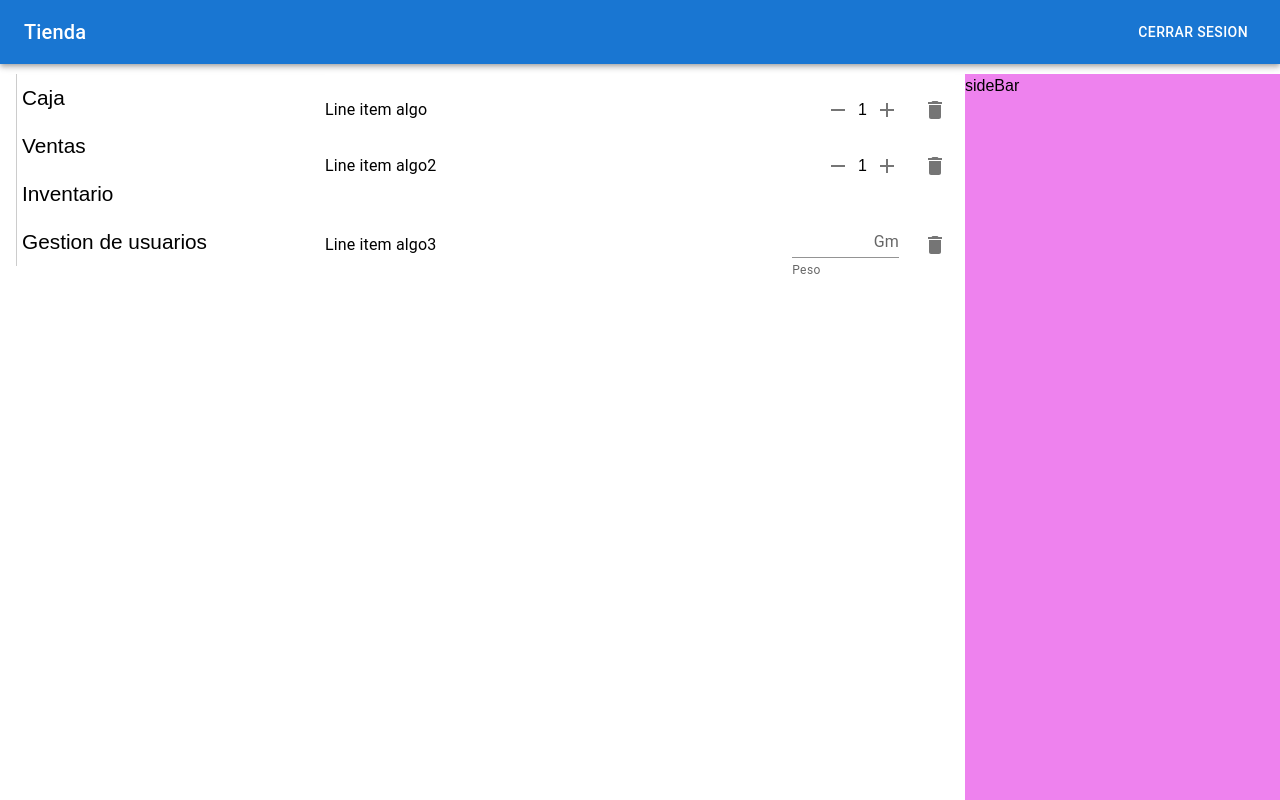
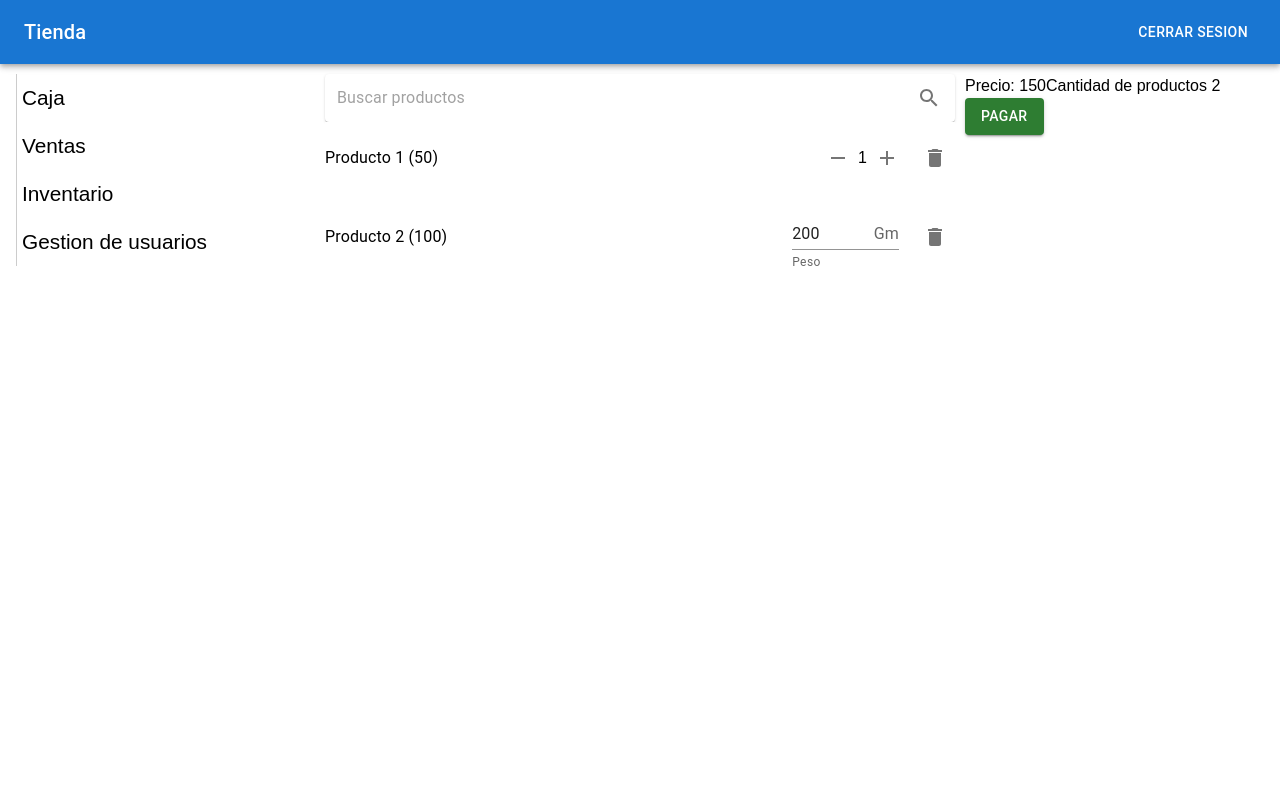
Before and after one commit to Irineo-1/Gestor-tienda-abarrotes, a Next.js app: page /punto_venta in a window 1280 px wide. Built offline with nearby package versions, Linux system fonts and the light colour scheme.

Commit message:
Se termino de diseñar la parte de la caja

```diff
--- /dev/null
+++ b/src/app/componentes/DetallesCompra.tsx
@@ -0,0 +1,32 @@
+'use client'
+
+import { useAppSelector } from '@/app/redux/hooks'
+import { useState } from 'react';
+import FormDialog from './FormDialog';
+import Button from '@mui/material/Button';
+
+export default function DetallesCompra() {
+
+  const [isOpenForm, setIsOpenForm] = useState(false)
+
+  const cantidadProductos = useAppSelector(state => state.cuenta.cantidadProductos)
+  const precioTotal = useAppSelector(state => state.cuenta.precioTotal)
+
+  const getPago = (pago: number) => {
+    console.log(pago)
+  }
+
+  return (
+      <div className='p-4 mr-1 border border-gray-300 rounded-xl'>
+
+        <span className='text-xl w-full block mb-4'>Precio: {precioTotal}</span>
+        <span className='text-lg w-full block mb-4'>Cantidad de productos {cantidadProductos}</span>
+
+        <Button variant="contained" color="success" onClick={() => setIsOpenForm(true)}>
+          Pagar
+        </Button>
+
+        <FormDialog precioTotal={precioTotal} open={isOpenForm} setOpen={setIsOpenForm} getPago={getPago}/>
+      </div>
+    )
+}
--- /dev/null
+++ b/src/app/componentes/FormDialog.tsx
@@ -0,0 +1,86 @@
+'use client'
+import { useState, Fragment, ChangeEvent } from 'react';
+import Button from '@mui/material/Button';
+import TextField from '@mui/material/TextField';
+import Dialog from '@mui/material/Dialog';
+import DialogActions from '@mui/material/DialogActions';
+import DialogContent from '@mui/material/DialogContent';
+import DialogTitle from '@mui/material/DialogTitle';
+import ErrorAlert from '@/app/alets/Error';
+import SuccsessAlert from '@/app/alets/Success';
+
+type FormDialogProps = {
+  open: boolean
+  setOpen: (open: boolean) => void
+  precioTotal: number
+  getPago: (pago: number) => void
+}
+
+export default function FormDialog({open, setOpen, precioTotal, getPago} : FormDialogProps) {
+
+  const [pago, setPago] = useState(0);
+  const [cambio, setCambio] = useState(0);
+  const [isOpenSuccessAlert, setIsOpenSuccessAlert] = useState(false)
+  const [isOpenErrorAlert, setIsOpenErrorAlert] = useState(false)
+
+  const handleClose = () => {
+    setOpen(false);
+  }
+
+  const handlePago = () => {
+
+    if(pago < precioTotal) return setIsOpenErrorAlert(true)
+    getPago(pago)
+    setPago(0)
+    setIsOpenSuccessAlert(true)
+    handleClose()
+  }
+
+  const calcularCambio = (e: ChangeEvent<HTMLInputElement | HTMLTextAreaElement>) => {
+    setPago(parseInt(e.target.value))
+
+    console.log(e.target.value)
+    if(e.target.value.trim() == '') return setCambio(0)
+    if(parseInt(e.target.value) < precioTotal) return setCambio(0)
+
+    setCambio(parseInt(e.target.value) - precioTotal)
+  }
+
+  return (
+    <Fragment>
+      <Dialog
+        fullWidth={true}
+        maxWidth='sm'
+        open={open}
+        onClose={handleClose}
+      >
+        <DialogTitle>Total a pagar: <strong>{precioTotal}</strong></DialogTitle>
+        <DialogContent>
+
+          <span className='mb-4 block'>Cambio a dar: <strong>{cambio}</strong></span>
+
+          <TextField
+            autoFocus
+            required
+            margin="dense"
+            id="pago"
+            name="pago"
+            label="Pago con: "
+            type="number"
+            value={pago}
+            onChange={(e) => calcularCambio(e)}
+            fullWidth
+            variant="standard"
+          />
+        </DialogContent>
+        <DialogActions>
+          <Button onClick={handleClose}>Cancelar</Button>
+          <Button onClick={handlePago}>Pagar</Button>
+        </DialogActions>
+      </Dialog>
+
+      <ErrorAlert open={isOpenErrorAlert} mensage='El pago no puede ser menor al precio total' setOpen={setIsOpenErrorAlert}/>
+      <SuccsessAlert open={isOpenSuccessAlert} mensage='El pago se ha realizado con éxito' setOpen={setIsOpenSuccessAlert}/>
+    </Fragment>
+  );
+}
--- a/src/app/componentes/Productos.tsx
+++ b/src/app/componentes/Productos.tsx
@@ -1,5 +1,5 @@
 'use client'
-import * as React from 'react';
+import { useState, Fragment } from 'react';
 import List from '@mui/material/List';
 import ListItem from '@mui/material/ListItem';
 import ListItemText from '@mui/material/ListItemText';
@@ -11,15 +11,20 @@ import FormControl from '@mui/material/FormControl';
 import Input from '@mui/material/Input';
 import InputAdornment from '@mui/material/InputAdornment';
 import FormHelperText from '@mui/material/FormHelperText';
-import { Producto } from '@/app/interfaces/producto'
+import Paper from '@mui/material/Paper';
+import InputBase from '@mui/material/InputBase';
+import SearchIcon from '@mui/icons-material/Search';
+import { Producto } from '@/app/interfaces/producto';
+import { setCantidadProductos, setPrecioTotal } from '@/app/redux/Compra';
+import { useAppDispatch } from '@/app/redux/hooks';
 
-interface ProductosProps {
-  productosProps: Producto[]
-}
+export default function Productos() {
 
-export default function Productos({productosProps}: ProductosProps) {
+  let [productos, setProductos] = useState<Producto[]>([{cantidad: 1, nombre: "Producto 1", typo: "contable", gramos: 0, precio: 50}, {cantidad: 1, nombre: "Producto 2", typo: "gramaje", gramos: 200, precio: 100}])
+  const dispatch = useAppDispatch()
 
-  let [productos, setProductos] = React.useState<Producto[]>(productosProps)
+  dispatch(setCantidadProductos(productos.length))
+  dispatch(setPrecioTotal(productos.reduce((acc, every_item) => acc + every_item.precio * every_item.cantidad, 0)))
 
   function agregarCantidad(producto: Producto) {
     setProductos((productos) => {
@@ -32,6 +37,8 @@ export default function Productos({productosProps}: ProductosProps) {
         return every_item
       })
     })
+
+    dispatch(setPrecioTotal(productos.reduce((acc, every_item) => acc + every_item.precio * every_item.cantidad, 0)))
   }
 
   function quitarCantidad(producto: Producto) {
@@ -46,18 +53,22 @@ export default function Productos({productosProps}: ProductosProps) {
         return every_item
       })
     })
+
+    dispatch(setPrecioTotal(productos.reduce((acc, every_item) => acc + every_item.precio * every_item.cantidad, 0)))
   }
 
   function deleteProduct(nombre: string) {
     setProductos((productos) => {
       return productos.filter(every_item => every_item.nombre !== nombre)
     })
+
+    dispatch(setCantidadProductos(productos.length))
   }
 
   function escojerTypoCantidad(element: Producto) {
     if(element.typo === "contable") {
       return (
-        <React.Fragment>
+        <Fragment>
           <IconButton aria-label="quitar" onClick={() => quitarCantidad(element)}>
             <RemoveIcon />
           </IconButton>
@@ -65,7 +76,7 @@ export default function Productos({productosProps}: ProductosProps) {
           <IconButton aria-label="agregar" onClick={() => agregarCantidad(element)}>
             <AddIcon />
           </IconButton>
-        </React.Fragment>
+        </Fragment>
       )
     }
     else if(element.typo === "gramaje") {
@@ -73,6 +84,7 @@ export default function Productos({productosProps}: ProductosProps) {
         <FormControl variant="standard" sx={{ m: 1, mt: 3, width: '12ch' }}>
           <Input
             id="standard-adornment-weight"
+            value={element.gramos}
             endAdornment={<InputAdornment position="end">Gm</InputAdornment>}
             aria-describedby="standard-weight-helper-text"
             inputProps={{
@@ -86,6 +98,23 @@ export default function Productos({productosProps}: ProductosProps) {
   }
 
   return (
+
+    <>
+      <Paper
+        component="form"
+        className='my-1'
+        sx={{ p: '2px 4px', display: 'flex', alignItems: 'center', width: "100%" }}
+      >
+        <InputBase
+          sx={{ ml: 1, flex: 1 }}
+          placeholder="Buscar productos"
+          inputProps={{ 'aria-label': 'search google maps' }}
+        />
+        <IconButton type="button" sx={{ p: '10px' }} aria-label="search">
+          <SearchIcon />
+        </IconButton>
+      </Paper>
+
       <List sx={{ bgcolor: 'background.paper' }}>
         {(productos.length > 0) ? productos.map((every_item, id) => (
           <ListItem
@@ -97,12 +126,14 @@ export default function Productos({productosProps}: ProductosProps) {
               </IconButton>
             }
           >
-          <ListItemText primary={`Line item ${every_item.nombre}`} />
+            <ListItemText primary={`${every_item.nombre}  (${every_item.precio})`} />
 
             {escojerTypoCantidad(every_item)}
 
           </ListItem>
         )) : []}
       </List>
+
+    </>
   );
 }
--- /dev/null
+++ b/src/app/interfaces/IDetallesCompra.tsx
@@ -0,0 +1,4 @@
+export interface IDetallesCompra {
+    precioTotal: number;
+    cantidadProductos: number;
+}
--- a/src/app/interfaces/producto.tsx
+++ b/src/app/interfaces/producto.tsx
@@ -2,5 +2,6 @@ export interface Producto {
     nombre: string,
     cantidad: number,
     gramos: number,
-    typo: string
+    typo: string,
+    precio: number
 }
--- a/src/app/punto_venta/page.tsx
+++ b/src/app/punto_venta/page.tsx
@@ -1,31 +1,26 @@
 'use client'
 
 import { useRouter } from 'next/navigation'
-import { useState } from 'react'
-import Header from '../componentes/Header'
-import Productos from '../componentes/Productos'
-import Navbar from '../componentes/Navbar'
+import Header from '@/app/componentes/Header'
+import Productos from '@/app/componentes/Productos'
+import Navbar from '@/app/componentes/Navbar'
+import DetallesCompra from '@/app/componentes/DetallesCompra'
+import { Provider } from 'react-redux'
+import {store} from '../redux/store'
 import '@/app/styles/punto_venta.css'
-import { Producto } from '@/app/interfaces/producto'
 
 export default function Punto_venta() {
 
     const router = useRouter()
 
-    let productos: Producto[] = [
-      {"nombre": "algo", "cantidad": 1, "gramos": 0, "typo": "contable"},
-      {"nombre": "algo2", "cantidad": 1, "gramos": 0, "typo": "contable"},
-      {"nombre": "algo3", "cantidad": 0, "gramos": 200, "typo": "gramaje"}]
-
-
     return (
-      <>
+      <Provider store={store}>
         <div className="contenedor">
-            <div className="header"><Header /></div>
-            <div className="navbar"><Navbar /></div>
-            <div className="main"><Productos productosProps={productos}/></div>
-            <aside className="sidebar">sideBar</aside>
+          <div className="header"><Header /></div>
+          <div className="navbar"><Navbar /></div>
+          <div className="main"><Productos /></div>
+          <div className="sidebar"><DetallesCompra /></div>
         </div>
-      </>
+      </Provider>
     );
   }
--- /dev/null
+++ b/src/app/redux/Compra.tsx
@@ -0,0 +1,26 @@
+import { createSlice, PayloadAction } from "@reduxjs/toolkit";
+import { IDetallesCompra } from "../interfaces/IDetallesCompra";
+import { RootState } from "./store";
+
+const initialState: IDetallesCompra = {
+    precioTotal: 0,
+    cantidadProductos: 0,
+}
+
+export const cuentaSlice = createSlice({
+    name: 'cuenta',
+    initialState,
+    reducers: {
+        setPrecioTotal: (state, action: PayloadAction<number>) => {
+            state.precioTotal = action.payload
+        },
+        setCantidadProductos: (state, action: PayloadAction<number>) => {
+            state.cantidadProductos = action.payload
+        }
+    }
+})
+
+export const { setPrecioTotal, setCantidadProductos } = cuentaSlice.actions
+export const selectPrecioTotal = (state: RootState) => state.cuenta.precioTotal
+
+export default cuentaSlice.reducer
--- /dev/null
+++ b/src/app/redux/counterSlice.tsx
@@ -0,0 +1,36 @@
+import { createSlice, PayloadAction } from '@reduxjs/toolkit'
+import { RootState } from '@/app/redux/store'
+
+interface CounterState {
+    value: number
+}
+
+const initialState: CounterState = {
+    value: 0
+}
+
+export const counterSlice = createSlice({
+  name: 'counter',
+  initialState,
+  reducers: {
+    increment: state => {
+      // Redux Toolkit allows us to write "mutating" logic in reducers. It
+      // doesn't actually mutate the state because it uses the Immer library,
+      // which detects changes to a "draft state" and produces a brand new
+      // immutable state based off those changes
+      state.value += 1
+    },
+    decrement: state => {
+      state.value -= 1
+    },
+    incrementByAmount: (state, action: PayloadAction<number>) => {
+      state.value += action.payload
+    }
+  }
+})
+
+// Action creators are generated for each case reducer function
+export const { increment, decrement, incrementByAmount } = counterSlice.actions
+export const selectCount = (state: RootState) => state.counter.value
+
+export default counterSlice.reducer
--- /dev/null
+++ b/src/app/redux/hooks.tsx
@@ -0,0 +1,5 @@
+import { useDispatch, useSelector } from 'react-redux'
+import type { AppDispatch, RootState } from './store'
+
+export const useAppDispatch = useDispatch.withTypes<AppDispatch>()
+export const useAppSelector = useSelector.withTypes<RootState>()
--- /dev/null
+++ b/src/app/redux/store.tsx
@@ -0,0 +1,15 @@
+import { configureStore } from '@reduxjs/toolkit'
+import counterReduce from '@/app/redux/counterSlice'
+import cuentaReducer from './Compra'
+
+export const store = configureStore({
+  reducer: {
+    counter: counterReduce,
+    cuenta: cuentaReducer
+  }
+})
+
+export type RootState = ReturnType<typeof store.getState>
+// Inferred type: {posts: PostsState, comments: CommentsState, users: UsersState}
+export type AppDispatch = typeof store.dispatch
+export type AppStore = typeof store
--- a/src/app/styles/punto_venta.css
+++ b/src/app/styles/punto_venta.css
@@ -26,7 +26,6 @@
 
     .sidebar {
         grid-area: sidebar;
-        background-color: violet;
     }
 
     @media (min-width: 768px) {
```
Lines whose indentation alone changed are shown as unchanged.
